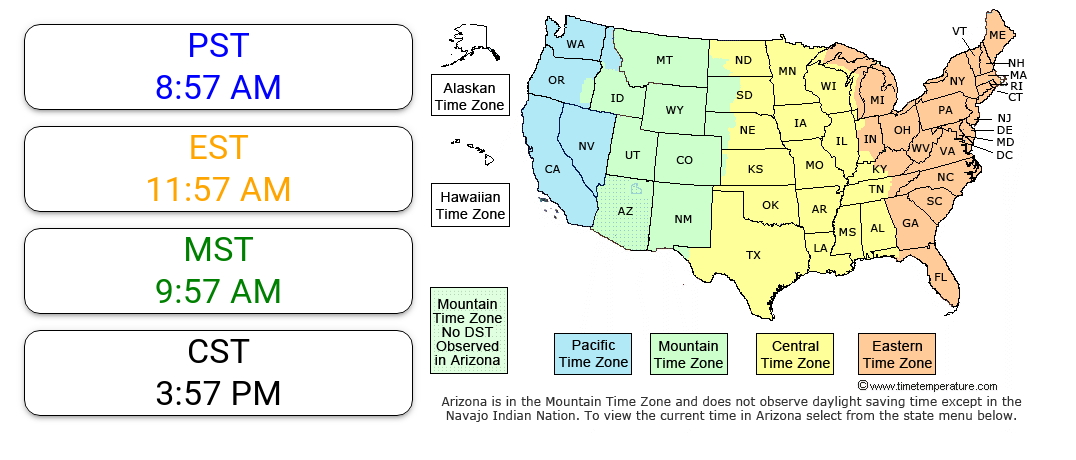
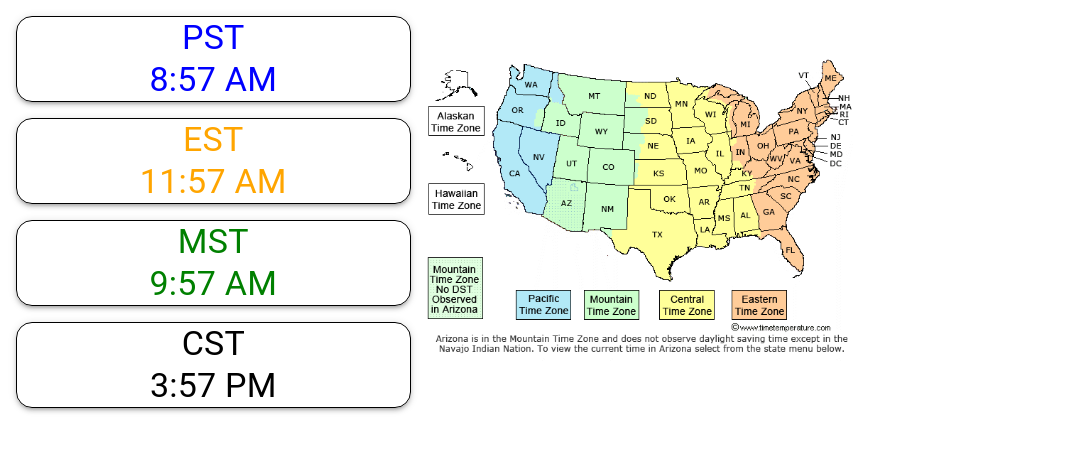
Before and after one commit to kcdhopkins/time-zone-manager, a React (Create React App) app: page / in a window 1280 px wide. Shown: the top 460 px of the page, without its empty margins (0-1076 px from the left). Built offline with nearby package versions, Linux system fonts and the light colour scheme.

Commit message:
style fixes

```diff
--- a/src/App.js
+++ b/src/App.js
@@ -1,5 +1,6 @@
-import { Box, Grid, Typography } from "@material-ui/core";
-import { useEffect, useState } from "react";
+import { Box, Grid, Typography } from "@material-ui/core"
+import { useEffect, useState } from "react"
+import './index.css'
 import img from '../src/images/united-states-time-zone-map.gif'
 const moment = require('moment-timezone')
 
@@ -18,8 +19,9 @@ function App() {
   }, [])
 
   return (
-    <Grid container>
-      <Grid item xs={4}>
+    <div style={{widht: "100%", height:"100%"}}>
+      <Grid container justifyItems="center" alignItems="center">
+        <Grid item xs={12} md={4}>
           {time.map( (timeObj, index) => {
             return (
               <Box key = {`time-${index}`} component="div" justifyItems="center" alignItems="center" borderRadius={16} border={1} display="flex" flexDirection="column" m={2} boxShadow={3}>
@@ -33,10 +35,11 @@ function App() {
             })
           }
         </Grid>
-      <Grid item xs={8}>
-        <img src = {img} alt="timezone_map"/>
+        <Grid item xs={12} md={4}>
+          <img src = {img} alt="timezone_map" style={{width: "100%"}}/>
         </Grid>
       </Grid>
+    </div>
   );
 }
 
--- /dev/null
+++ b/src/index.css
@@ -0,0 +1,5 @@
+body{
+    margin: 0;
+    width: 100vw;
+    height: 100vh;
+}
```
Lines whose indentation alone changed are shown as unchanged.
